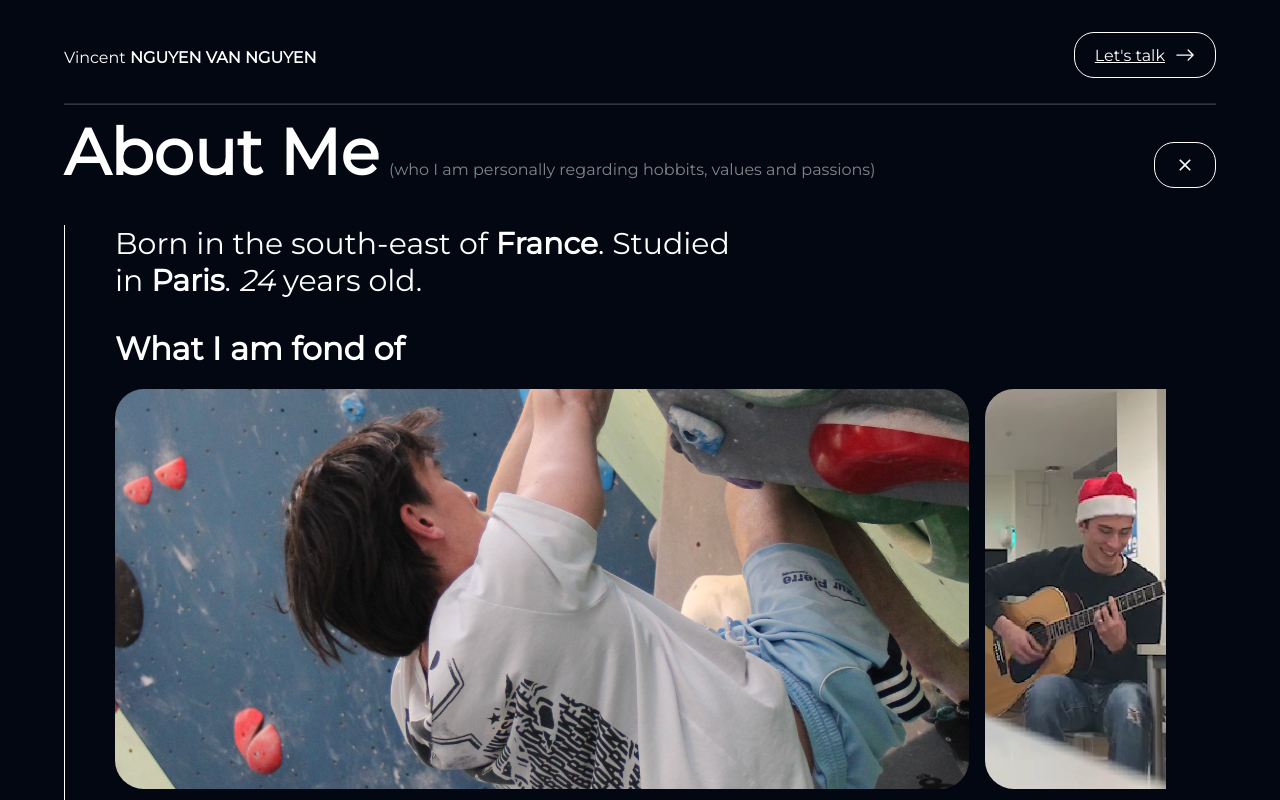
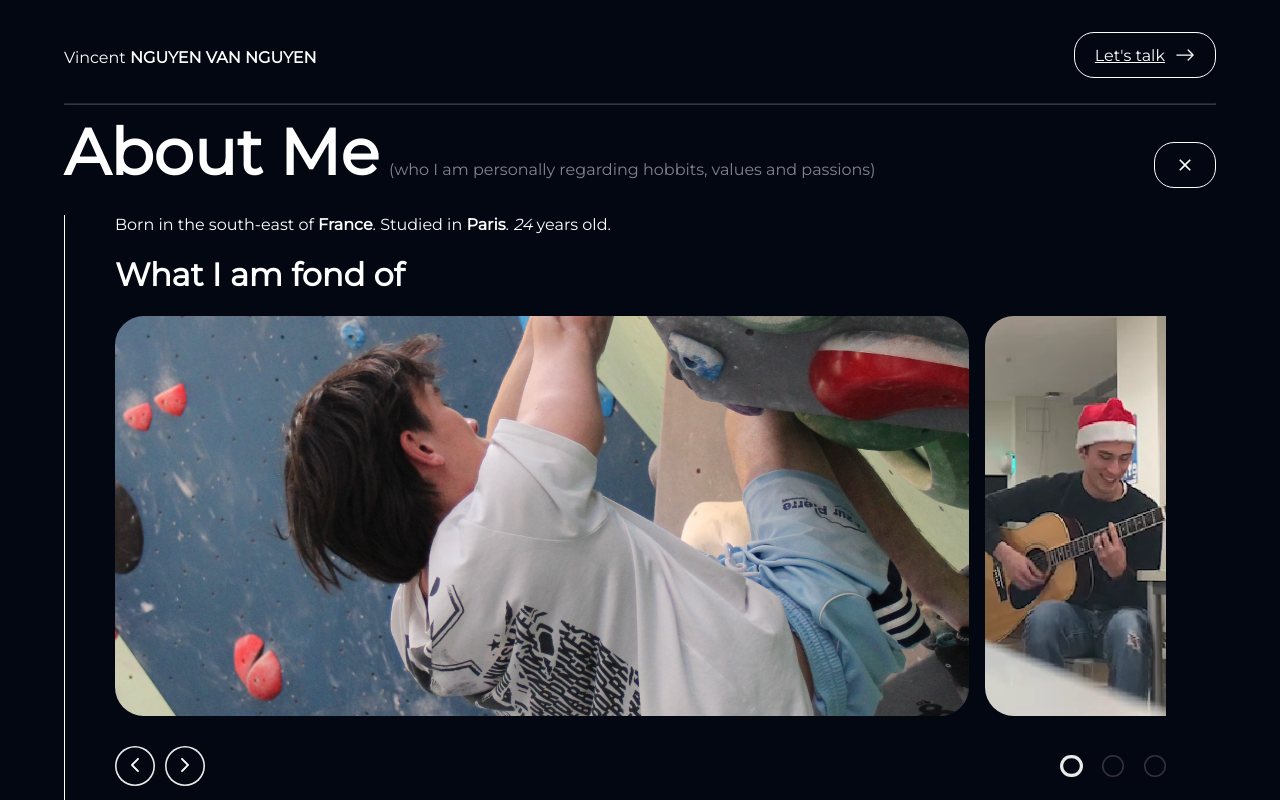
Before and after one commit to vichi06/ePortfolio, a React (Create React App) app: page / in a window 1280 px wide. Both pictures are taken after a click on the element 640 px from the left and 154 px from the top of the page. Shown: the top 800 px of the page. Built offline with nearby package versions, Linux system fonts and the light colour scheme.

Commit message:
[about me] small fixes

```diff
--- a/src/components/aboutMe/index.css
+++ b/src/components/aboutMe/index.css
@@ -5,7 +5,6 @@
 
   & > p {
     width: 60%;
-    font-size: 30px;
   }
 
   .HowPeopleSeeMe > div > div {
--- a/src/components/emblaCarousel/embla.css
+++ b/src/components/emblaCarousel/embla.css
@@ -17,6 +17,7 @@
   flex: 0 0 var(--slide-size);
   min-width: 0;
   padding-left: var(--slide-spacing);
+  cursor: grab;
 }
 .embla__slide__img {
   border-radius: 1.8rem;
```
